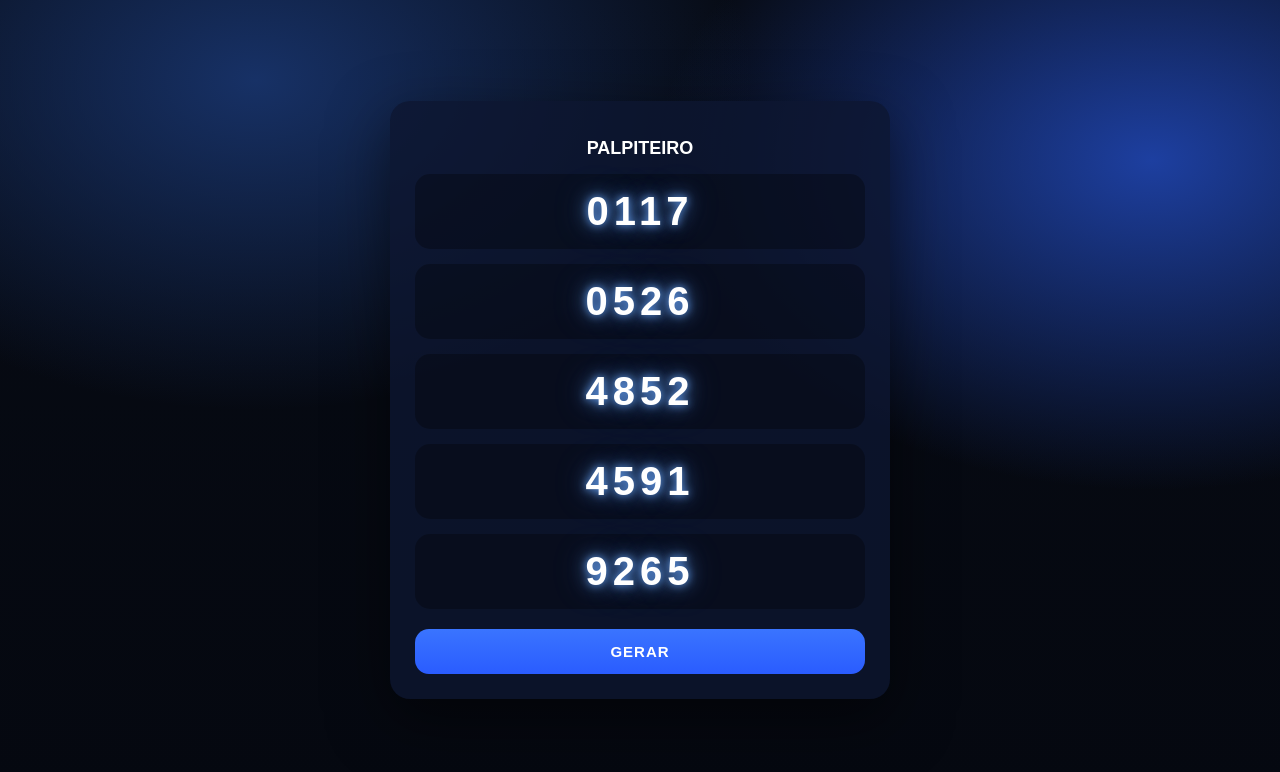
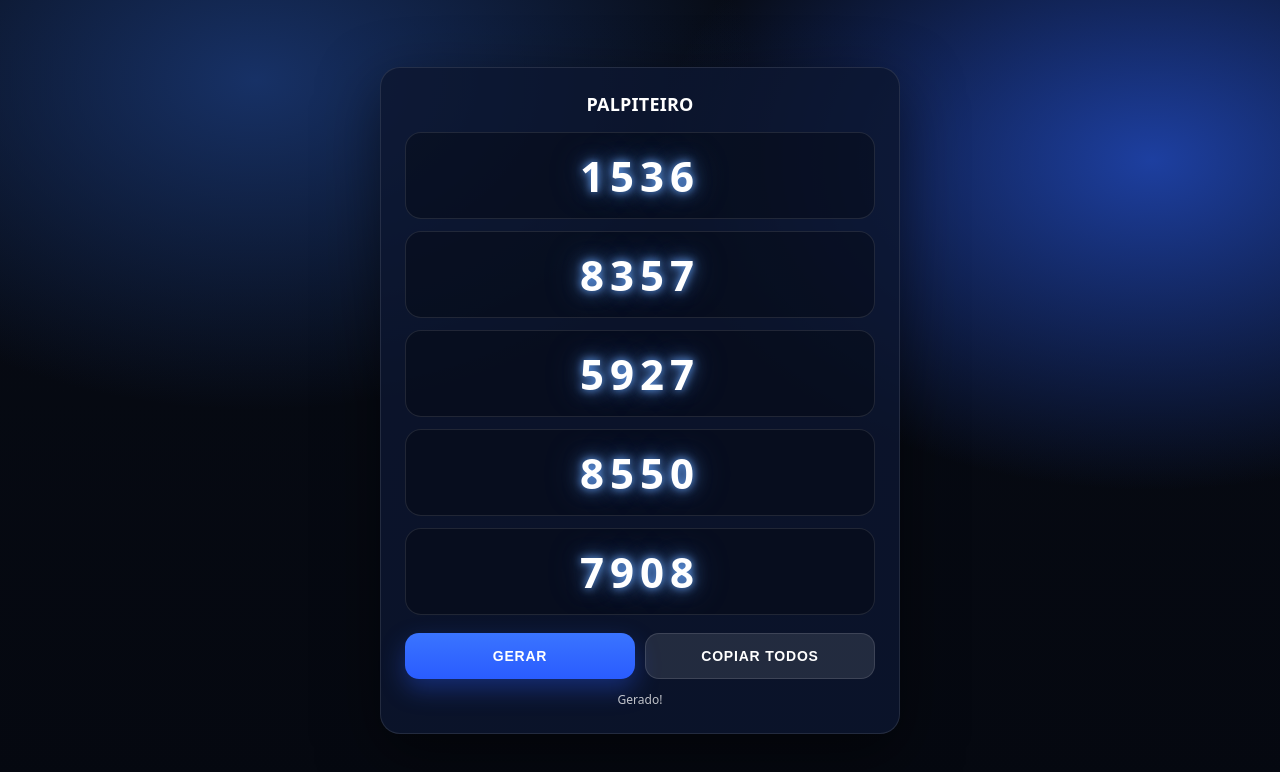
Before and after one commit to abnnerhenrich-cell/s-pra-testeeeea, a plain HTML site: page index.html in a window 1280 px wide. Both pictures are taken after a click on the button "GERAR". Drawn offline with Linux system fonts and the light colour scheme.

Commit message:
Update index.html

```diff
--- a/index.html
+++ b/index.html
@@ -10,6 +10,7 @@
   --bg:#070b14;
   --card:#0d1630;
   --btn:#2a5cff;
+  --muted: rgba(255,255,255,.75);
 }
 
 *{box-sizing:border-box;}
@@ -19,7 +20,7 @@ body{
   min-height:100vh;
   display:grid;
   place-items:center;
-  font-family: Arial, sans-serif;
+  font-family: system-ui, -apple-system, Segoe UI, Roboto, Arial, sans-serif;
   background:
     radial-gradient(900px 600px at 20% 10%, #173166 0%, transparent 55%),
     radial-gradient(900px 600px at 90% 20%, #1d3fa0 0%, transparent 55%),
@@ -29,63 +30,116 @@ body{
 }
 
 .card{
-  width:min(500px, 100%);
-  background:rgba(13,22,48,.8);
+  width:min(520px, 100%);
+  background:rgba(13,22,48,.82);
+  border:1px solid rgba(255,255,255,.10);
   border-radius:20px;
-  padding:25px;
+  padding:24px;
   text-align:center;
   box-shadow:0 20px 60px rgba(0,0,0,.5);
 }
 
 h1{
   font-size:18px;
-  margin-bottom:15px;
+  margin:0 0 14px;
+  letter-spacing:.2px;
 }
 
 .painel{
   display:grid;
-  gap:15px;
-  margin-bottom:20px;
+  gap:12px;
+  margin:16px 0 18px;
 }
 
 .numero{
-  font-size:40px;
+  font-size:42px;
   font-weight:900;
-  letter-spacing:5px;
-  padding:15px;
-  border-radius:15px;
-  background:rgba(0,0,0,.3);
+  letter-spacing:6px;
+  padding:14px 16px;
+  border-radius:16px;
+  background:rgba(0,0,0,.28);
+  border:1px solid rgba(255,255,255,.10);
+  font-variant-numeric: tabular-nums;
+  user-select:none;
+
+  /* neon azul */
   text-shadow:
-    0 0 8px rgba(106,168,255,.9),
-    0 0 18px rgba(106,168,255,.6),
-    0 0 35px rgba(106,168,255,.4);
-  animation: brilho .7s ease;
+    0 0 8px rgba(106,168,255,.92),
+    0 0 18px rgba(106,168,255,.60),
+    0 0 38px rgba(106,168,255,.35);
+
+  position:relative;
+  overflow:hidden;
 }
 
-@keyframes brilho{
-  from{opacity:0; transform:scale(.8);}
-  to{opacity:1; transform:scale(1);}
+/* “reluzente” passando */
+.numero::before{
+  content:"";
+  position:absolute;
+  top:-40%;
+  left:-70%;
+  width:55%;
+  height:180%;
+  background: linear-gradient(120deg,
+    transparent 0%,
+    rgba(255,255,255,.10) 35%,
+    rgba(255,255,255,.38) 50%,
+    rgba(255,255,255,.10) 65%,
+    transparent 100%);
+  transform: rotate(15deg);
+  opacity:0;
+}
+
+.numero.anim::before{
+  opacity:1;
+  animation: shine .8s ease-out forwards;
+}
+
+@keyframes shine{
+  from{ left:-70%; }
+  to{ left:135%; }
+}
+
+.btns{
+  display:grid;
+  grid-template-columns: 1fr 1fr;
+  gap:10px;
 }
 
 button{
-  width:100%;
-  padding:14px;
+  padding:14px 14px;
   border:none;
   border-radius:14px;
   font-weight:900;
-  letter-spacing:1px;
+  letter-spacing:.8px;
+  cursor:pointer;
+  color:white;
+  font-size:14px;
+  transition: transform .06s ease, filter .15s ease;
+}
+button:active{ transform: translateY(1px); }
+button:hover{ filter: brightness(1.06); }
+
+.primary{
   background:linear-gradient(180deg,#3a74ff,var(--btn));
-  color:white;
-  cursor:pointer;
-  font-size:15px;
+  box-shadow:0 10px 25px rgba(42,92,255,.35);
 }
 
-button:active{transform:translateY(1px);}
+.secondary{
+  background: rgba(255,255,255,.10);
+  border:1px solid rgba(255,255,255,.12);
+}
+
+.status{
+  margin-top:12px;
+  font-size:12px;
+  color: var(--muted);
+  min-height: 18px;
+}
 </style>
 </head>
 
 <body>
-
 <div class="card">
   <h1>PALPITEIRO</h1>
 
@@ -97,28 +151,96 @@ button:active{transform:translateY(1px);}
     <div class="numero">0000</div>
   </div>
 
-  <button onclick="gerar()">GERAR</button>
+  <div class="btns">
+    <button class="primary" id="btnGerar">GERAR</button>
+    <button class="secondary" id="btnCopiar">COPIAR TODOS</button>
+  </div>
+
+  <div class="status" id="status">Sem resultados ainda.</div>
 </div>
 
 <script>
-function pad4(n){
-  return String(n).padStart(4,"0");
-}
+  const numerosEls = Array.from(document.querySelectorAll(".numero"));
+  const btnGerar = document.getElementById("btnGerar");
+  const btnCopiar = document.getElementById("btnCopiar");
+  const statusEl = document.getElementById("status");
 
-function gerar(){
-  const numeros = document.querySelectorAll(".numero");
+  // ========= SOM (WebAudio) =========
+  let audioCtx;
+  function beep(freq = 880, duration = 0.07, type = "sine", gainValue = 0.06){
+    if (!audioCtx) audioCtx = new (window.AudioContext || window.webkitAudioContext)();
+    // garante que o áudio inicie após interação do usuário
+    if (audioCtx.state === "suspended") audioCtx.resume();
 
-  numeros.forEach(el=>{
-    const n = Math.floor(Math.random()*10000);
-    el.textContent = pad4(n);
+    const osc = audioCtx.createOscillator();
+    const gain = audioCtx.createGain();
 
-    // reinicia animação
-    el.style.animation = "none";
-    void el.offsetWidth;
-    el.style.animation = "brilho .7s ease";
+    osc.type = type;
+    osc.frequency.value = freq;
+
+    gain.gain.value = 0;
+    gain.gain.linearRampToValueAtTime(gainValue, audioCtx.currentTime + 0.01);
+    gain.gain.linearRampToValueAtTime(0.0001, audioCtx.currentTime + duration);
+
+    osc.connect(gain);
+    gain.connect(audioCtx.destination);
+
+    osc.start();
+    osc.stop(audioCtx.currentTime + duration + 0.02);
+  }
+
+  function somGerar(){
+    // uma mini “sequência” gostosa
+    beep(740, 0.06, "triangle", 0.05);
+    setTimeout(() => beep(990, 0.06, "triangle", 0.05), 70);
+    setTimeout(() => beep(1320, 0.07, "triangle", 0.05), 140);
+  }
+
+  // ========= UTIL =========
+  function pad4(n){ return String(n).padStart(4,"0"); }
+
+  function gerar5Unicos(){
+    const set = new Set();
+    while (set.size < 5){
+      set.add(Math.floor(Math.random() * 10000));
+    }
+    return Array.from(set).map(pad4);
+  }
+
+  function animar(el){
+    el.classList.remove("anim");
+    void el.offsetWidth; // reflow
+    el.classList.add("anim");
+  }
+
+  function pegarListaAtual(){
+    return numerosEls.map(el => el.textContent.trim());
+  }
+
+  // ========= AÇÕES =========
+  btnGerar.addEventListener("click", () => {
+    const lista = gerar5Unicos();
+
+    lista.forEach((num, i) => {
+      numerosEls[i].textContent = num;
+      animar(numerosEls[i]);
+    });
+
+    somGerar();
+    statusEl.textContent = "Gerado!";
   });
-}
+
+  btnCopiar.addEventListener("click", async () => {
+    const lista = pegarListaAtual();
+    const texto = lista.join(" ");
+    try{
+      await navigator.clipboard.writeText(texto);
+      statusEl.textContent = "Copiado ✅ " + texto;
+      beep(1040, 0.06, "sine", 0.05);
+    }catch(e){
+      statusEl.textContent = "Não consegui copiar (seu navegador bloqueou). Se quiser, copie manualmente.";
+    }
+  });
 </script>
-
 </body>
 </html>
```
